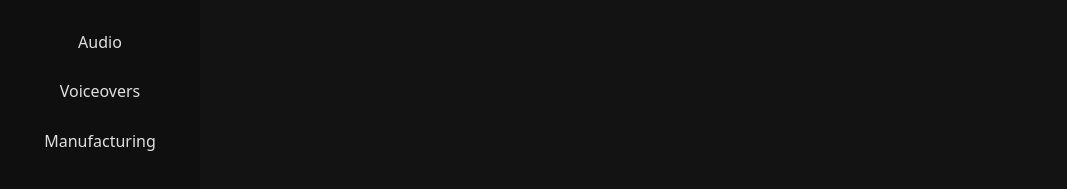
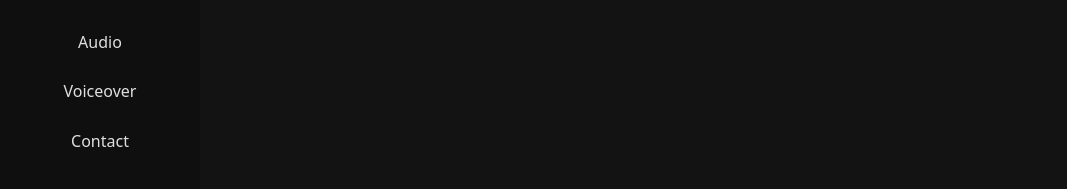
Before and after one commit to RyanFullStack/ryandoesit, a React (Vite) app: page / in a window 1280 px wide. Shown: the part 301-490 px from the top of the page, without its empty margins (0-1067 px from the left). Built offline with nearby package versions, Linux system fonts and the light colour scheme.

Commit message:
sidebar tabs

```diff
--- a/src/components/sidebar/index.jsx
+++ b/src/components/sidebar/index.jsx
@@ -55,8 +55,8 @@ function Sidebar() {
                     <div className='sidebar-item'>Music</div>
                     <div className='sidebar-item'>Video</div>
                     <div className='sidebar-item'>Audio</div>
-                    <div className='sidebar-item'>Voiceovers</div>
-                    <div className='sidebar-item'>Manufacturing</div>
+                    <div className='sidebar-item'>Voiceover</div>
+                    <div className='sidebar-item'>Contact</div>
                 </div>
             </div>
             <div
```
